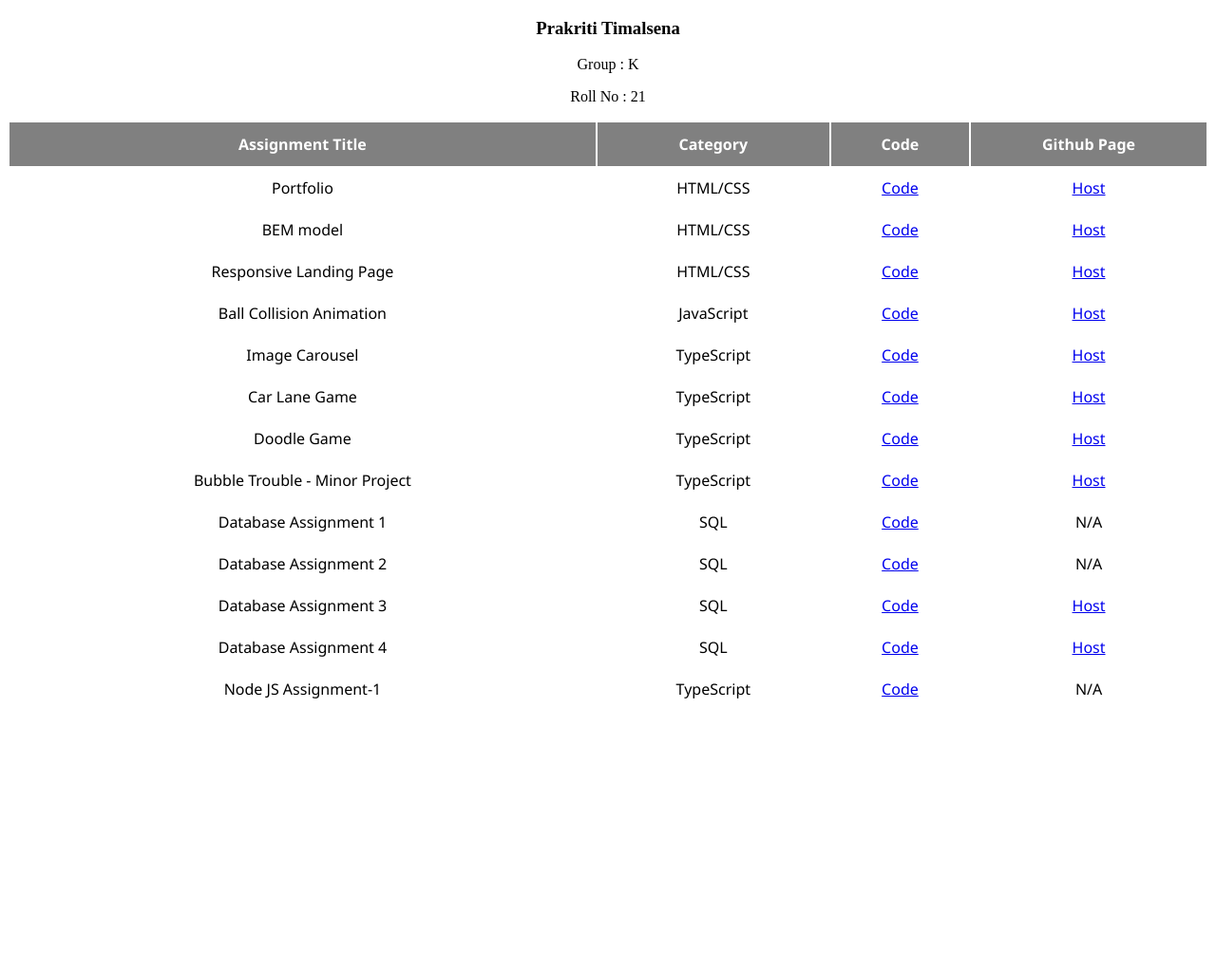
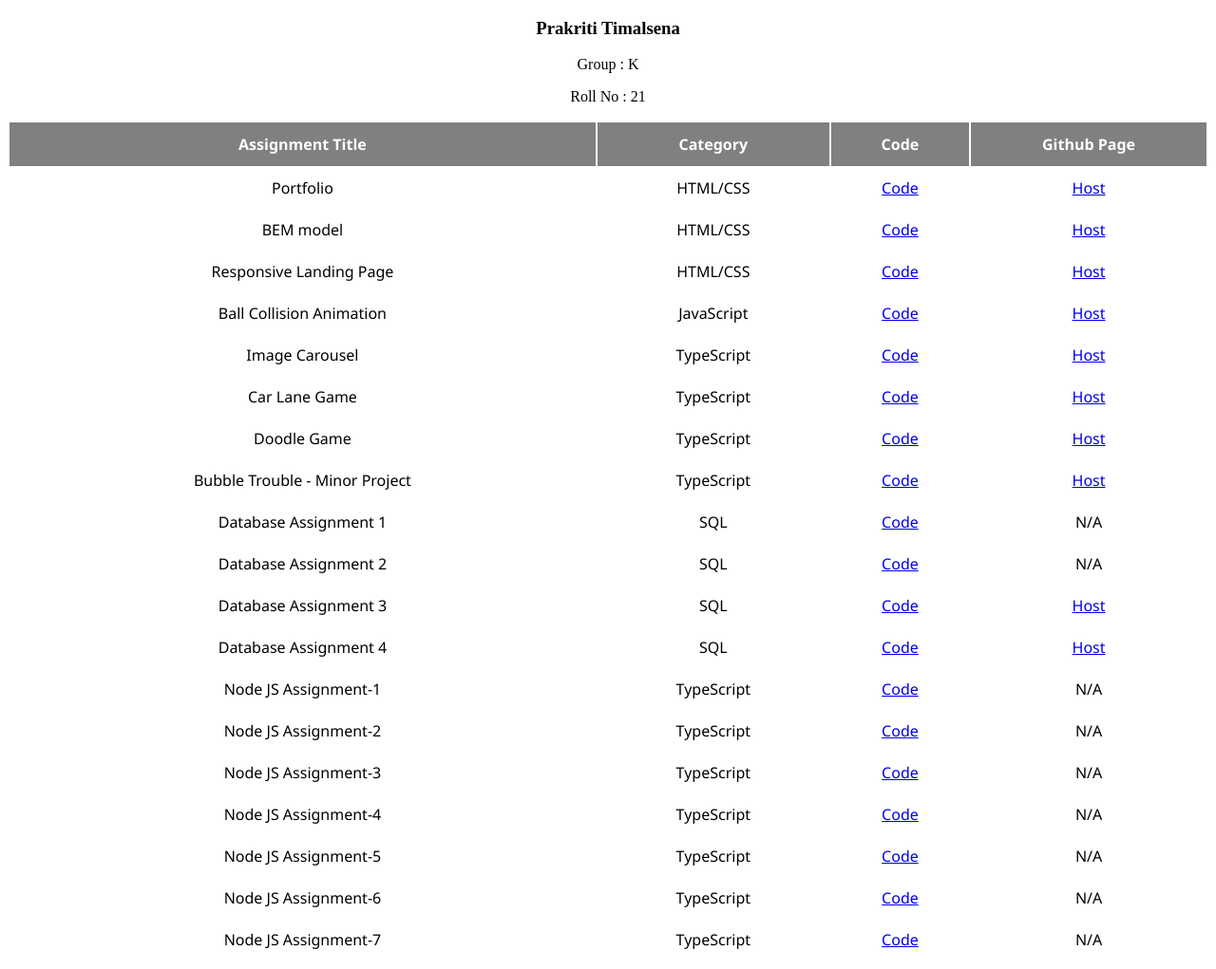
Before and after one commit to Prakriti03/LF-Assignment-Table, a plain HTML site: page index.html in a window 1280 px wide. Shown: the whole page at 95% size. Before the commit the page ends 800 px from the top, so only its background shows below. Drawn offline with Linux system fonts and the light colour scheme.

Commit message:
feat : add node.js assignments

```diff
--- a/index.html
+++ b/index.html
@@ -97,6 +97,42 @@
             <td><a href="https://github.com/Prakriti03/todo-API.git" target="_blank">Code</a></th>
             <td><a>N/A</a></td>
         </tr>
+        <tr>
+            <td>Node JS Assignment-2</th>
+            <td>TypeScript</th>
+            <td><a href="https://github.com/Prakriti03/todo-API/tree/auth" target="_blank">Code</a></th>
+            <td><a>N/A</a></td>
+        </tr>
+        <tr>
+            <td>Node JS Assignment-3</th>
+            <td>TypeScript</th>
+            <td><a href="https://github.com/Prakriti03/todo-API/tree/Authorize" target="_blank">Code</a></th>
+            <td><a>N/A</a></td>
+        </tr>
+        <tr>
+            <td>Node JS Assignment-4</th>
+            <td>TypeScript</th>
+            <td><a href="https://github.com/Prakriti03/todo-API/tree/Feature/Data-Validation" target="_blank">Code</a></th>
+            <td><a>N/A</a></td>
+        </tr>
+        <tr>
+            <td>Node JS Assignment-5</th>
+            <td>TypeScript</th>
+            <td><a href="https://github.com/Prakriti03/todo-API/tree/testing" target="_blank">Code</a></th>
+            <td><a>N/A</a></td>
+        </tr>
+        <tr>
+            <td>Node JS Assignment-6</th>
+            <td>TypeScript</th>
+            <td><a href="https://github.com/Prakriti03/todo-API/tree/Feature/Migration_Seed" target="_blank">Code</a></th>
+            <td><a>N/A</a></td>
+        </tr>
+        <tr>
+            <td>Node JS Assignment-7</th>
+            <td>TypeScript</th>
+            <td><a href="https://github.com/Prakriti03/todo-API/tree/Feature/database-connection" target="_blank">Code</a></th>
+            <td><a>N/A</a></td>
+        </tr>
       </table>
 
 </body>
```
